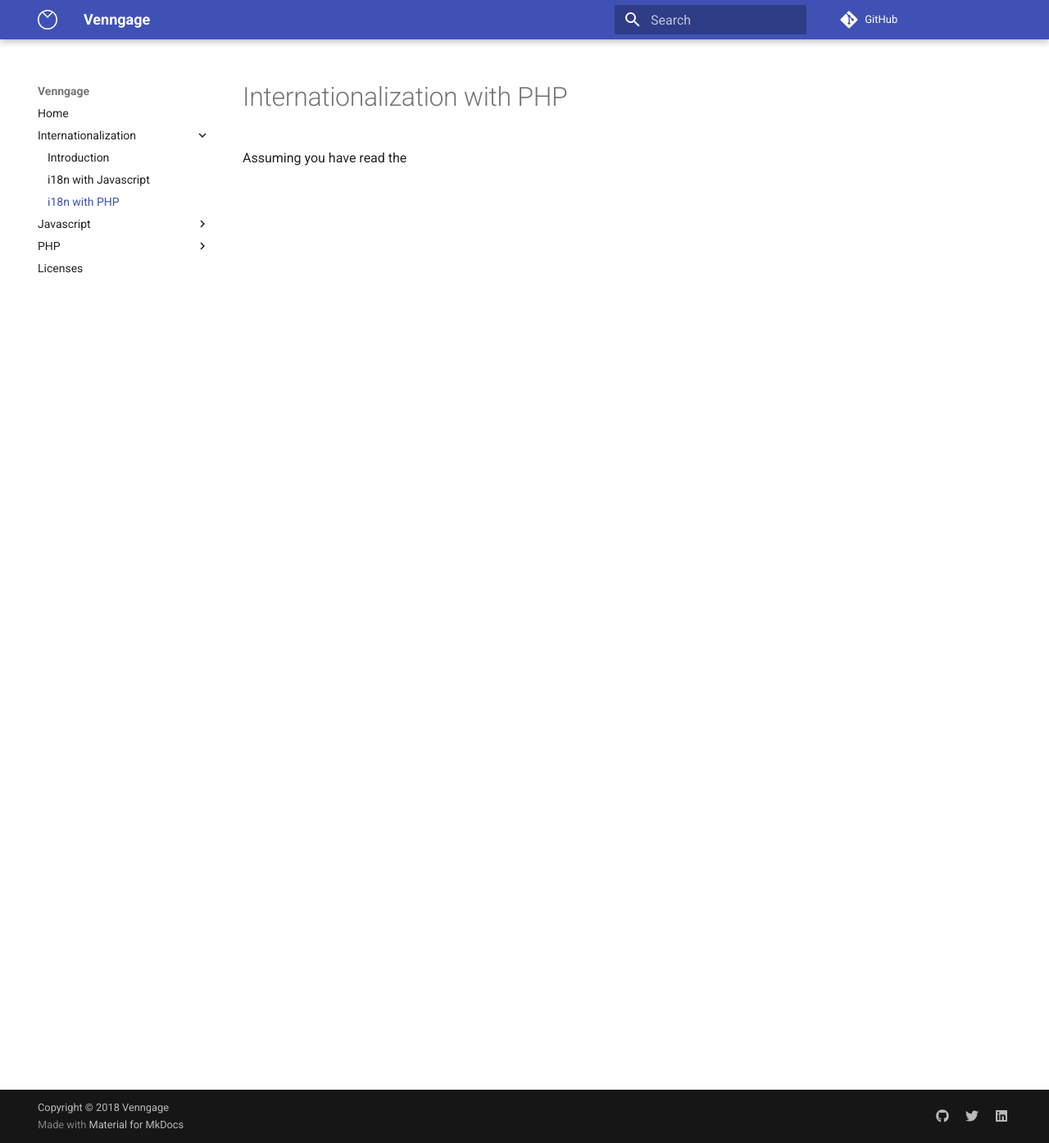
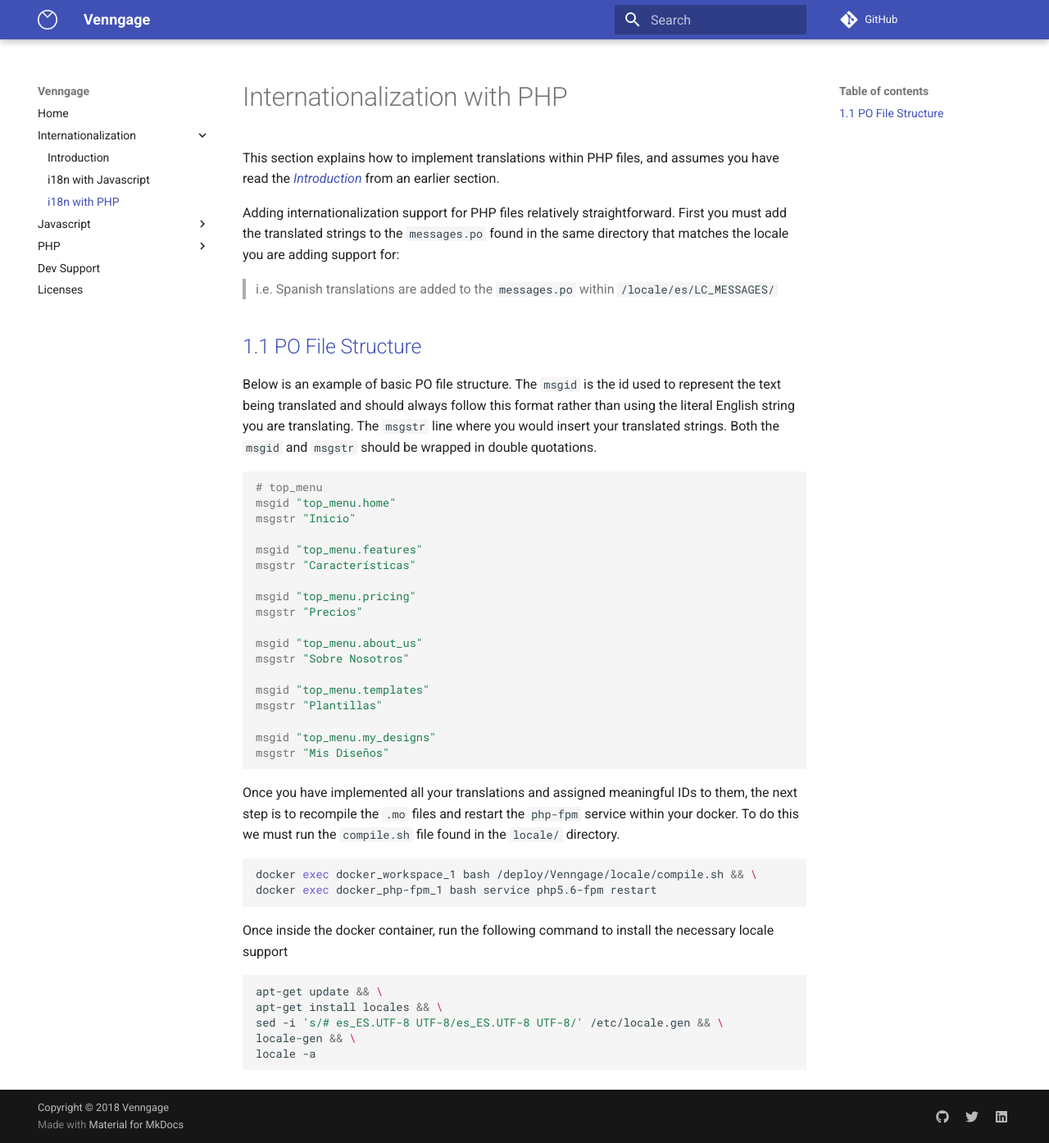
Before and after one commit to enicol/venngage-styleguide, an MkDocs documentation site: the page built from docs/i18n/php.md, in a window 1280 px wide and 1394 px high. Shown: the whole window at 82% size. Built offline with MkDocs 1.6.1 and Material for MkDocs 9.7.7, drawn with Linux system fonts in a browser that asks for light colours; comment, search, counter and statistics services are not loaded; old or Windows-style settings are respelled for this version of MkDocs.

Commit message:
Add i18n page for php and dev-support page

````diff
--- a/docs/i18n/php.md
+++ b/docs/i18n/php.md
@@ -1,3 +1,48 @@
 # Internationalization with PHP
 
-Assuming you have read the
+This section explains how to implement translations within PHP files, and assumes you have read the *[Introduction](../i18n/introduction)* from an earlier section.
+
+Adding internationalization support for PHP files relatively straightforward. First you must add the translated strings to the `messages.po` found in the same directory that matches the locale you are adding support for:
+> i.e. Spanish translations are added to the `messages.po` within `/locale/es/LC_MESSAGES/`
+
+## [1.1 PO File Structure](#po-structure)
+
+Below is an example of basic PO file structure. The `msgid` is the id used to represent the text being translated and should always follow this format rather than using the literal English string you are translating. The `msgstr` line where you would insert your translated strings. Both the `msgid` and `msgstr` should be wrapped in double quotations.
+
+```po
+# top_menu
+msgid "top_menu.home"
+msgstr "Inicio"
+
+msgid "top_menu.features"
+msgstr "Características"
+
+msgid "top_menu.pricing"
+msgstr "Precios"
+
+msgid "top_menu.about_us"
+msgstr "Sobre Nosotros"
+
+msgid "top_menu.templates"
+msgstr "Plantillas"
+
+msgid "top_menu.my_designs"
+msgstr "Mis Diseños"
+```
+
+Once you have implemented all your translations and assigned meaningful IDs to them, the next step is to recompile the `.mo` files and restart the `php-fpm` service within your docker. To do this we must run the `compile.sh` file found in the `locale/` directory.
+
+```sh
+docker exec docker_workspace_1 bash /deploy/Venngage/locale/compile.sh && \
+docker exec docker_php-fpm_1 bash service php5.6-fpm restart
+```
+
+Once inside the docker container, run the following command to install the necessary locale support
+
+```sh
+apt-get update && \
+apt-get install locales && \
+sed -i 's/# es_ES.UTF-8 UTF-8/es_ES.UTF-8 UTF-8/' /etc/locale.gen && \
+locale-gen && \
+locale -a
+```
--- a/mkdocs.yml
+++ b/mkdocs.yml
@@ -1,6 +1,6 @@
 # Project information
 site_name: 'Venngage'
-site_description: 'Venngage JS and PHP Coding Styleguide'
+site_description: 'Venngage Developer Documentation and Coding Styleguide'
 site_author: 'Venngage'
 site_url: 'https://enicol.github.io/venngage-styleguide/'
 site_favicon: 'images/favicon.ico'
@@ -64,4 +64,5 @@ pages:
     - 'Autoloader': 'php/php-autoloader.md'
     - 'Cache': 'php/php-cache.md'
     - 'HTTP Messages': 'php/php-http-messages.md'
+-  Dev Support: 'support/dev-support.md'
 - Licenses: 'about/license.md'
````
Also changed, not shown: README.md (+3 -1 lines), docs/i18n/introduction.md (+1 -1 lines), docs/index.md (+3 -2 lines), docs/support/dev-support.md (added, +3 -0 lines).
